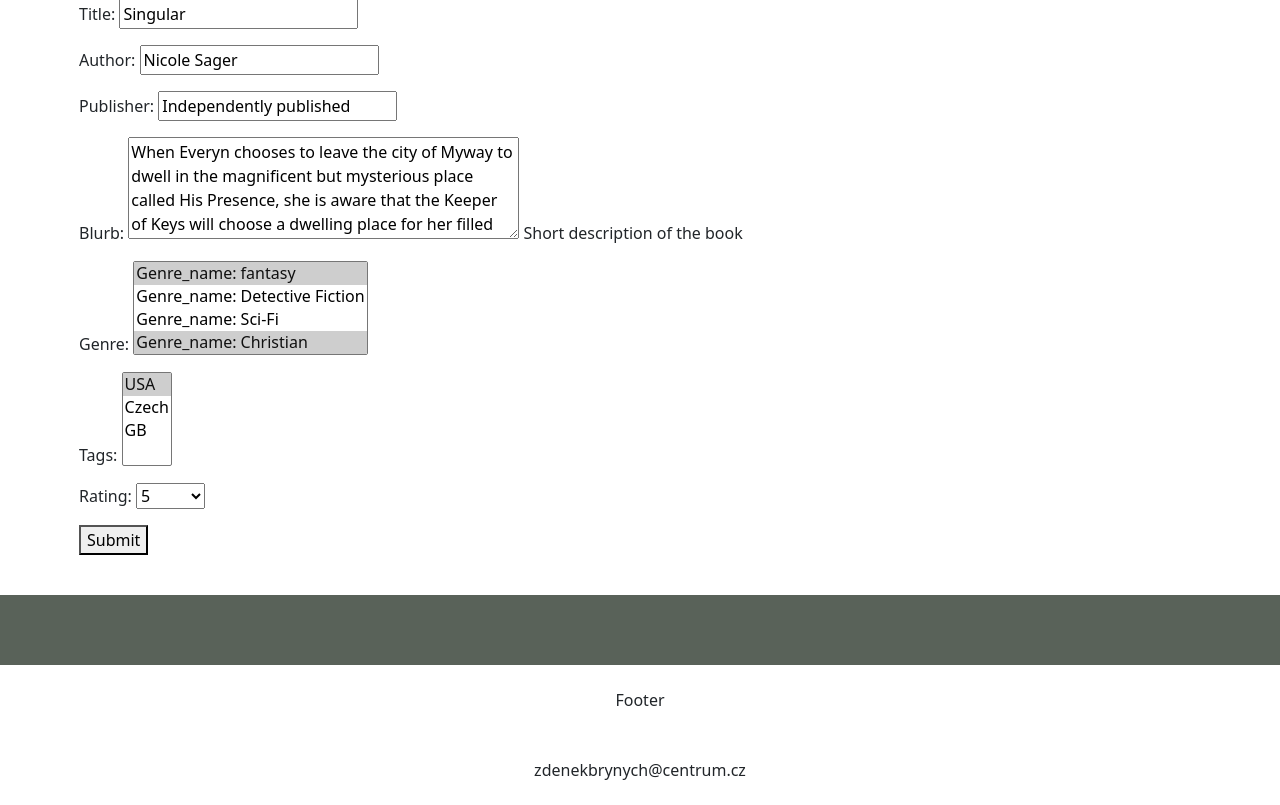
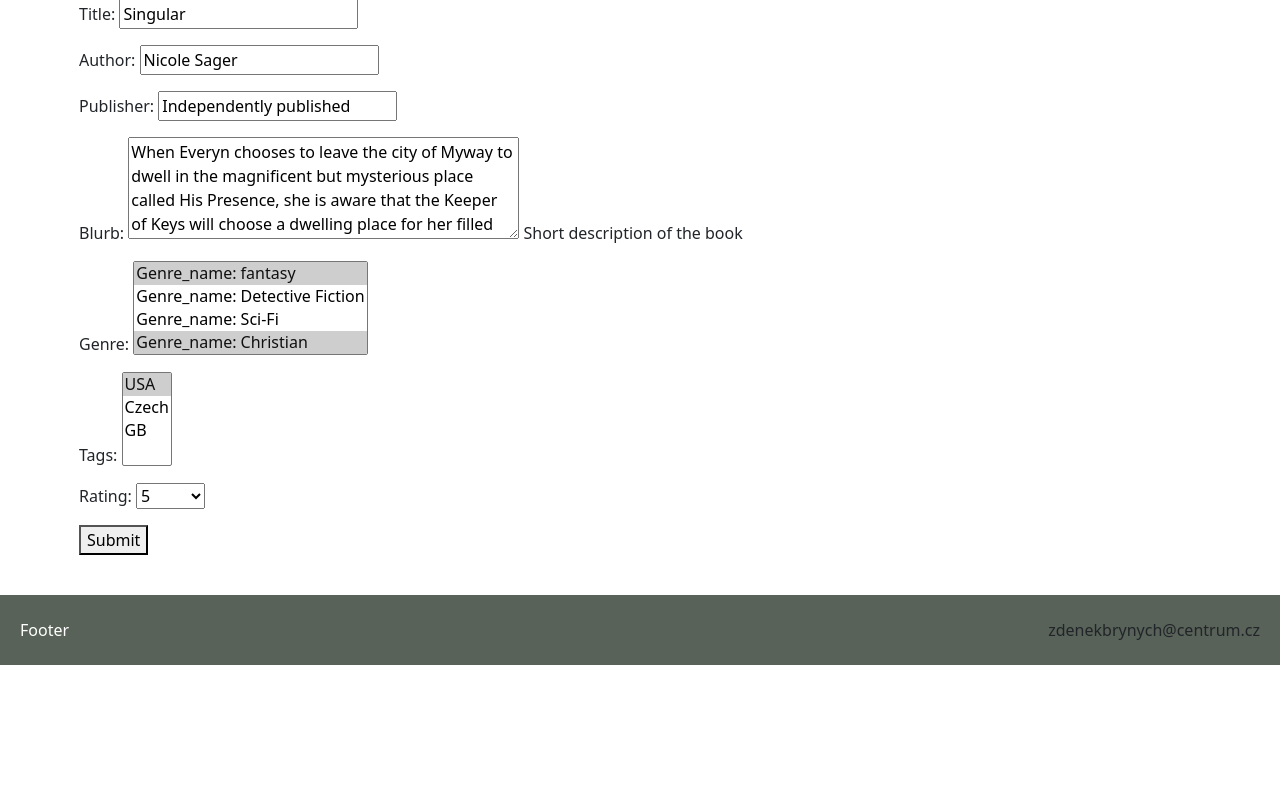
Before and after one commit to BryZd/PY_CV_project, a Django app: page /projectcv/1/edit/ in a window 1280 px wide. Shown: the part 161-966 px from the top of the page. After the commit the page ends 826 px from the top, so only its background shows below. Run offline with Django 4.2, Linux system fonts and the light colour scheme; a user stored in the database is signed in; data comes from the database, SQL or seed files in the repository; some libraries are stand-ins or nearby versions.

Commit message:
1. style fixed
2. need to be done small layout editing

```diff
--- a/mycv/projectcv/static/css/style.css
+++ b/mycv/projectcv/static/css/style.css
@@ -517,15 +517,20 @@ footer {
 
 .footer-content {
     display: flex;
-    justify-content: center;
+    justify-content: space-between;
     align-items: center;
     height: 100%;
-    position: relative;
+    padding: 0 20px;
+    width: 100%;
+    box-sizing: border-box;
+}
+
+.footer-text {
+    color: white;
+    font-size: 1rem;
 }
 
 .user-info {
-    position: absolute;
-    right: 20px;
     font-size: 0.9rem;
     color: #b2d48d;
 }
--- a/mycv/projectcv/templates/base.html
+++ b/mycv/projectcv/templates/base.html
@@ -36,9 +36,10 @@
     {% endblock %}
     </div>
     <footer>
-        <div class="footer-content"></div>
-        <span>Footer</span>
-        <div class="text-center">{{request.user.email}}</div>
+        <div class="footer-content">
+            <span class="footer-text">Footer</span>
+            <div class="text-center">{{request.user.email}}</div>
+        </div>
     </footer>
 
 <script src="{% static 'js/bootstrap.bundle.min.js' %}"></script>
```
